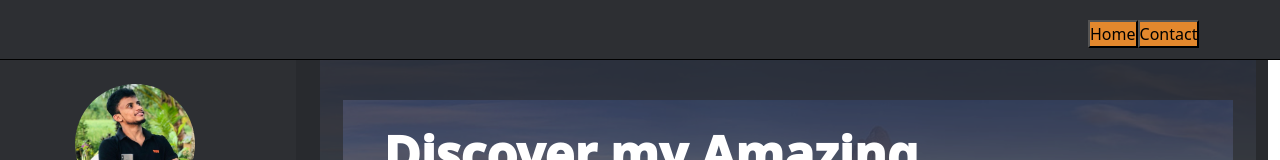
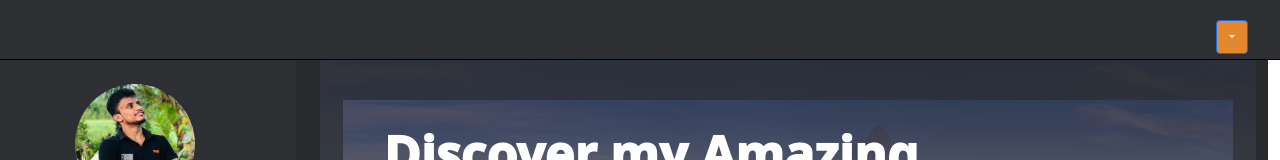
Before and after one commit to Dinithirathnayaka/profile-site, a React (Create React App) app: page / in a window 1280 px wide. Shown: the top 160 px of the page. Built offline with nearby package versions, Linux system fonts and the light colour scheme.

Commit message:
added dropdown button

```diff
--- a/src/App.css
+++ b/src/App.css
@@ -12,20 +12,16 @@ body {
   height: 60px;
   background-color: #2d2f33;
   border-bottom: 1px solid black;
-  padding-left: 85vw;
+  /* padding-left: 85vw; */
   padding-top: 2.5vh;
+  padding-bottom: 2.5vh;
 }
 
-.header-bar button {
+#dropdown-basic {
+  margin-left: 95%;
+  font-size: 13px;
   background-color: #e3882d;
-}
-
-.homenav:hover {
-  background-color: #616161;
-}
-
-.contactnav:hover {
-  background-color: #616161;
+  text-decoration: none;
 }
 
 .main-bar {
--- a/src/App.js
+++ b/src/App.js
@@ -1,6 +1,7 @@
 import "./App.css";
 import Home from "./Pages/Home";
 import Contact from "./Pages/Contact";
+import Dropdown from "react-bootstrap/Dropdown";
 
 import {
   BrowserRouter as Router,
@@ -15,19 +16,18 @@ function App() {
     <div>
       <Router>
         <div className="header-bar">
-          <nav>
-            <Link to="/">
-              <button className="homenav">Home</button>
-            </Link>
-            <a href="/contact">
-              <button className="contactnav">Contact</button>
-            </a>
-          </nav>
+          <Dropdown>
+            <Dropdown.Toggle id="dropdown-basic"></Dropdown.Toggle>
+
+            <Dropdown.Menu variant="dark">
+              <Dropdown.Item href="/">My Profile</Dropdown.Item>
+              <Dropdown.Item href="/contact">Contact me</Dropdown.Item>
+            </Dropdown.Menu>
+          </Dropdown>
         </div>
 
         <Routes>
           <Route path="/" element={<Home />} />
-
           <Route path="/contact" element={<Contact />} />
         </Routes>
       </Router>
```
